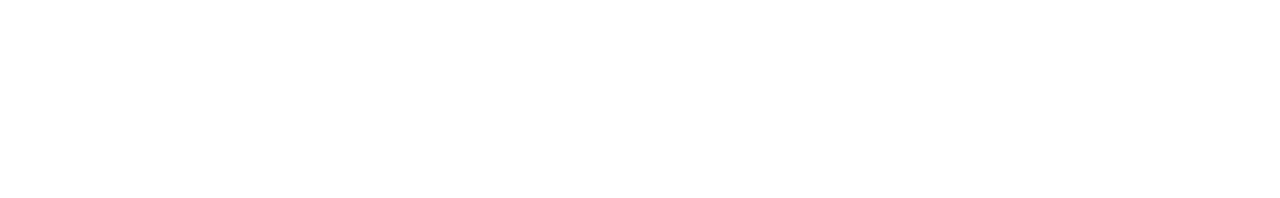
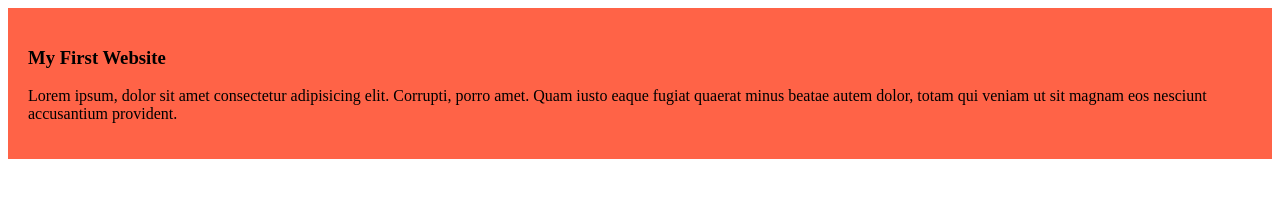
Before and after one commit to saiful797/my-simple-website, a plain HTML site: page index.html in a window 1280 px wide. Drawn offline with Linux system fonts and the light colour scheme.

Commit message:
added first blog

```diff
--- a/index.html
+++ b/index.html
@@ -4,8 +4,14 @@
     <meta charset="UTF-8">
     <meta name="viewport" content="width=device-width, initial-scale=1.0">
     <title>My simple website</title>
+    <link rel="stylesheet" href="styles/blogs.css">
 </head>
 <body>
-
+    <div>
+        <h3>My First Website</h3>
+        <p>
+        Lorem ipsum, dolor sit amet consectetur adipisicing elit. Corrupti, porro amet. Quam iusto eaque fugiat quaerat minus beatae autem dolor, totam qui veniam ut sit magnam eos nesciunt accusantium provident.
+        </p>
+    </div>
 </body>
 </html>
--- /dev/null
+++ b/styles/blogs.css
@@ -0,0 +1,4 @@
+div{
+    background-color: tomato;
+    padding: 20px;
+}
```
